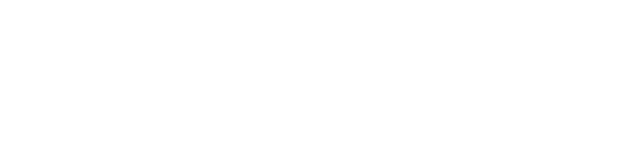
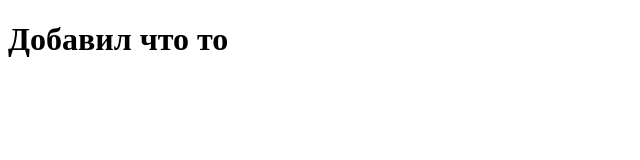
Before and after one commit to DoReMist/codewars, a plain HTML site: page Index.HTML in a window 1280 px wide. Shown: the whole page, without its empty margins (0-640 px from the left). Drawn offline with Linux system fonts and the light colour scheme.

Commit message:
Что то добавил

```diff
--- a/Index.HTML
+++ b/Index.HTML
@@ -6,6 +6,6 @@
     <title>Document</title>
 </head>
 <body>
-
+    <h1>Добавил что то</h1>
 </body>
 </html>
```
